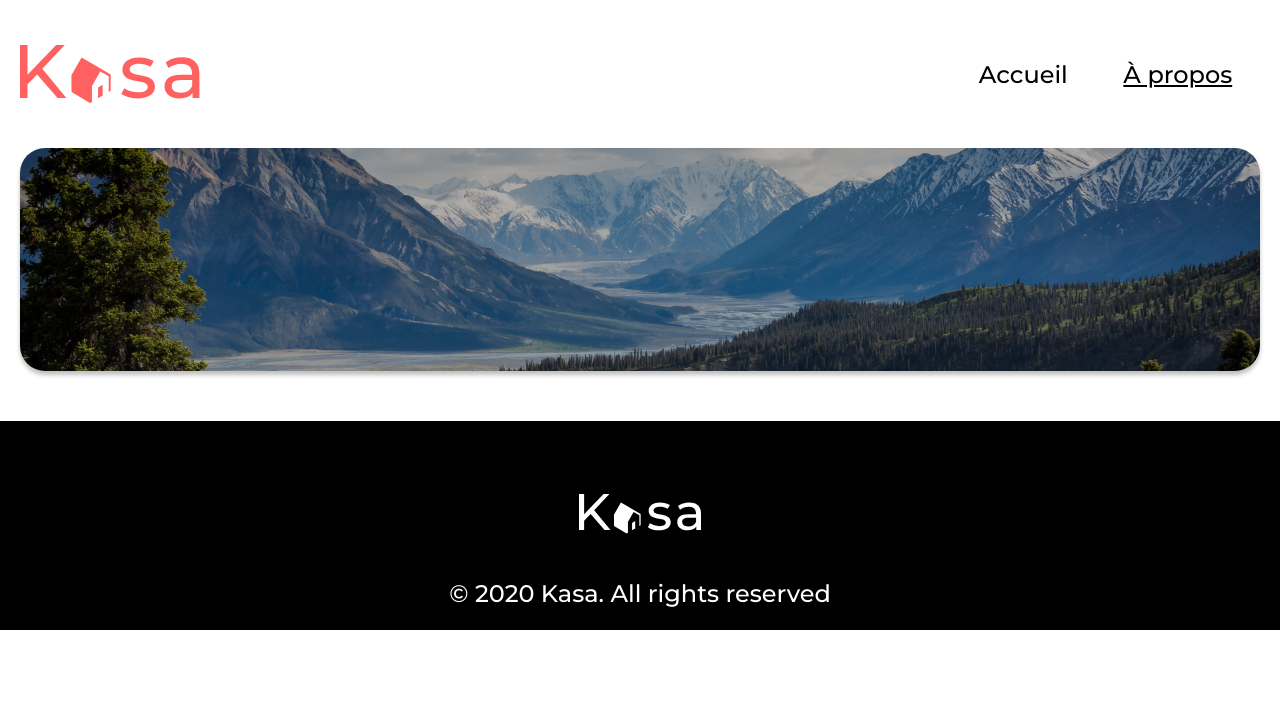
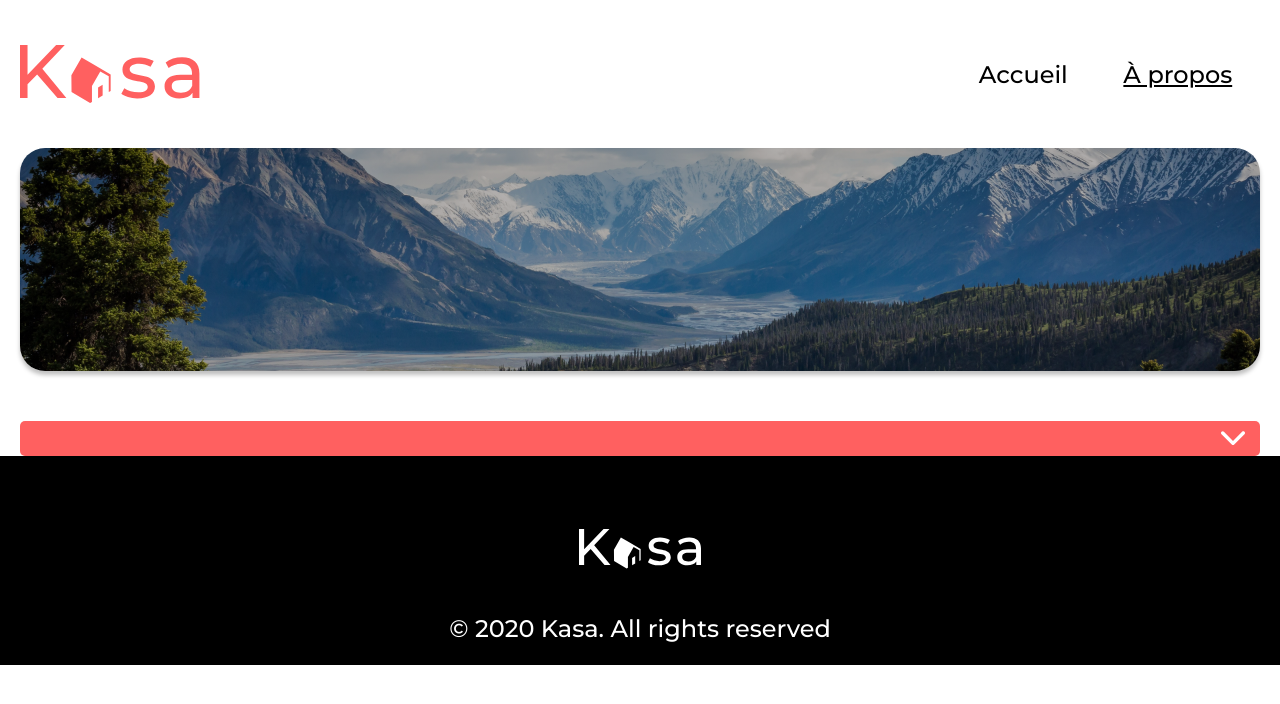
Before and after one commit to Debliqui/Projet_7_Kasa, a React (Create React App) app: page /a-propos in a window 1280 px wide. Shown: the top 704 px of the page. Built offline with nearby package versions, Linux system fonts and the light colour scheme.

Commit message:
Creation de la fonction collapse

```diff
--- /dev/null
+++ b/src/components/Collapse.jsx
@@ -0,0 +1,34 @@
+import { useState } from 'react'
+import PropTypes from 'prop-types'
+import Arrow from '../assets/icon/arrow_back.svg'
+
+export default function Collapse({ title, content }) {
+  const [open, setOpen] = useState(false)
+  return (
+    <>
+      <button
+        className="toggleBtn"
+        onClick={() => {
+          setOpen(!open)
+        }}
+      >
+        <h2 className="toggleBtn__title">{title}</h2>
+        <img
+          src={Arrow}
+          alt="Fleche vers le bas"
+          className={open ? 'toggleBtn__icon' : 'toggleBtn__icon__rotate'}
+        />
+      </button>
+      {open && (
+        <div className="toggle">
+          <p className="toggle__content">{content}</p>
+        </div>
+      )}
+    </>
+  )
+}
+
+Collapse.protoType = {
+  title: PropTypes.string.isRequired,
+  content: PropTypes.string.isRequired,
+}
--- a/src/pages/AboutUs.jsx
+++ b/src/pages/AboutUs.jsx
@@ -1,4 +1,5 @@
 import Banner from '../components/Banner'
+import Collapse from '../components/Collapse'
 
 export default function APropos() {
   return (
@@ -6,6 +7,9 @@ export default function APropos() {
       <section className="banner-aboutUs">
         <Banner />
       </section>
+      <section className="collapse-liste">
+        <Collapse />
+      </section>
     </main>
   )
 }
--- /dev/null
+++ b/src/utils/style/components/Collapse.scss
@@ -0,0 +1,30 @@
+.toggleBtn {
+  border: none;
+  border-radius: 5px;
+  padding: 10px 15px;
+  background-color: var(--primary-color);
+  display: flex;
+  justify-content: space-between;
+  align-items: center;
+  width: 100%;
+  &__title {
+    color: white;
+    font-size: 24px;
+    font-weight: 700;
+  }
+  &__icon {
+    &__rotate {
+      transform: rotate(180deg);
+    }
+  }
+}
+
+.toggle {
+  padding: 20px;
+  display: flex;
+  flex-direction: column;
+  &__content {
+    font-size: 18px;
+    font-weight: 400;
+  }
+}
--- a/src/utils/style/main.scss
+++ b/src/utils/style/main.scss
@@ -4,6 +4,7 @@
 @use '../style/components/Error.scss';
 @use '../style/components/Banner.scss';
 @use '../style/components/Card.scss';
+@use '../style/components/Collapse.scss';
 
 // Pages
 @use '../style/pages/Home.scss';
@@ -14,7 +15,7 @@
 // Design System
 :root {
   // Colors
-  $primary-color: #ff6060;
+  --primary-color: #ff6060;
 }
 * {
   margin: 0;
```
Also changed, not shown: src/assets/icon/arrow_back.svg (added).
